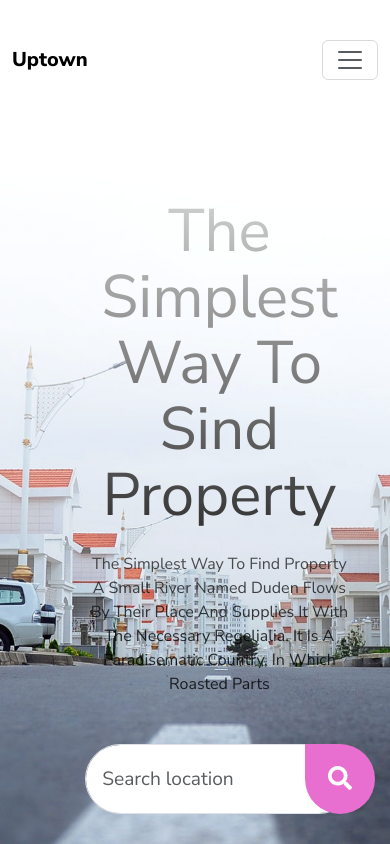
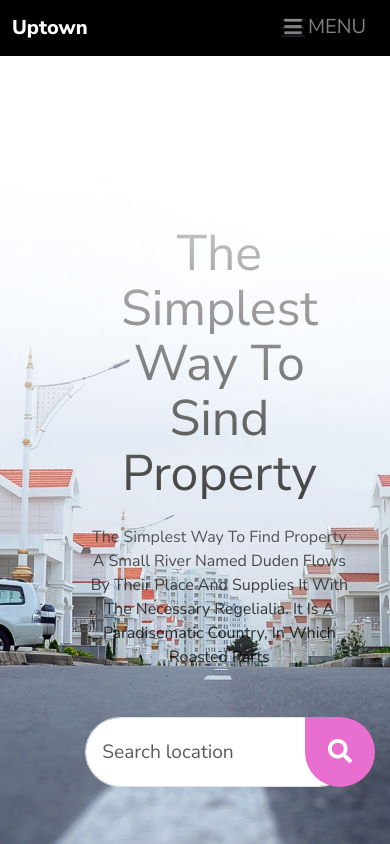
Before and after one commit to Shaymaa-Badr/Uptown, a plain HTML site: page index.html in a window 390 px wide. Shown: the top 844 px of the page. Drawn offline with nearby package versions, Linux system fonts and the light colour scheme.

Commit message:
creating Uptown testing project

```diff
--- a/css/style.css
+++ b/css/style.css
@@ -38,6 +38,10 @@ body {
 .navbar-nav .nav-link:hover {
   color: #e86ed0 !important;
 }
+.sticky-nav {
+  background-color: #fff;
+}
+
 /* Home caption styles */
 .header {
   background-image: url('../images/bg_1.jpg');
@@ -144,6 +148,24 @@ body {
     top: 20px;
   }
 }
+/*Media Query */
+@media screen and (max-width: 992px) {
+  .navbar {
+    background-color: #000;
+  }
+  .navbar-brand {
+    color: #fff !important;
+  }
+  .navbar .navbar-toggler {
+    outline: none;
+    border: none !important;
+    color: rgba(255, 255, 255, 0.5);
+  }
+  .header h1 {
+    font-size: 50px;
+  }
+}
+
 
 /* start services */
 .services{
--- a/index.html
+++ b/index.html
@@ -15,15 +15,15 @@
     <link rel="stylesheet" href="css/style.css" />
   </head>
   <body>
-    <!-- Home section -->
+        <!-- Home section -->
     <!-- Navbar -->
     <nav
-      class="navbar navbar-expand-lg navbar-light bg-transparent py-4 my-3 fixed-top"
+      class="navbar navbar-expand-lg navbar-light  py-md-2 py-lg-4 fixed-top"
     >
-      <div class="container text-capitalize">
+      <div class="container-fluid text-capitalize">
         <a class="navbar-brand" href="#">uptown</a>
         <button
-          class="navbar-toggler"
+          class="navbar-toggler text-uppercase"
           type="button"
           data-bs-toggle="collapse"
           data-bs-target="#navbarSupportedContent"
@@ -31,10 +31,12 @@
           aria-expanded="false"
           aria-label="Toggle navigation"
         >
-          <span class="navbar-toggler-icon"></span>
+          <span class="navbar-toggler-icon pt-1 ">
+            <i class="fas fa-bars"></i>
+          </span>menu
         </button>
         <div class="collapse navbar-collapse" id="navbarSupportedContent">
-          <ul class="navbar-nav ml-auto mb-2 mb-lg-0">
+          <ul class="navbar-nav ml-auto mb-2 mb-lg-0 ">
             <li class="nav-item pl-3">
               <a class="nav-link active" aria-current="page" href="#">home</a>
             </li>
@@ -81,7 +83,7 @@
                   type="text"
                   name=""
                   id=""
-                  class="form-control position-relative rounded-pill py-4 px-3"
+                  class = "form-control position-relative rounded-pill py-4 px-3"
                   placeholder="Search location"
                 />
                 <div class="search-btn position-absolute">
@@ -98,7 +100,6 @@
           <a href="#" class="position-relative">
             <span class="arrowDown  ">
               <i class="fas fa-arrow-down position-absolute"></i>
-
             </span>
           </a>
         </div>
--- a/js/main.js
+++ b/js/main.js
@@ -0,0 +1,13 @@
+// ********** fixed navbar ************
+
+const navbar = document.querySelector('.navbar');
+
+window.addEventListener('scroll', () => {
+  const scrollHeight = window.pageYOffset;
+  const navHeight = navbar.getBoundingClientRect().height;
+  if (scrollHeight > navHeight) {
+    navbar.classList.add('sticky-nav');
+  } else {
+    navbar.classList.remove('sticky-nav');
+  }
+});
```
